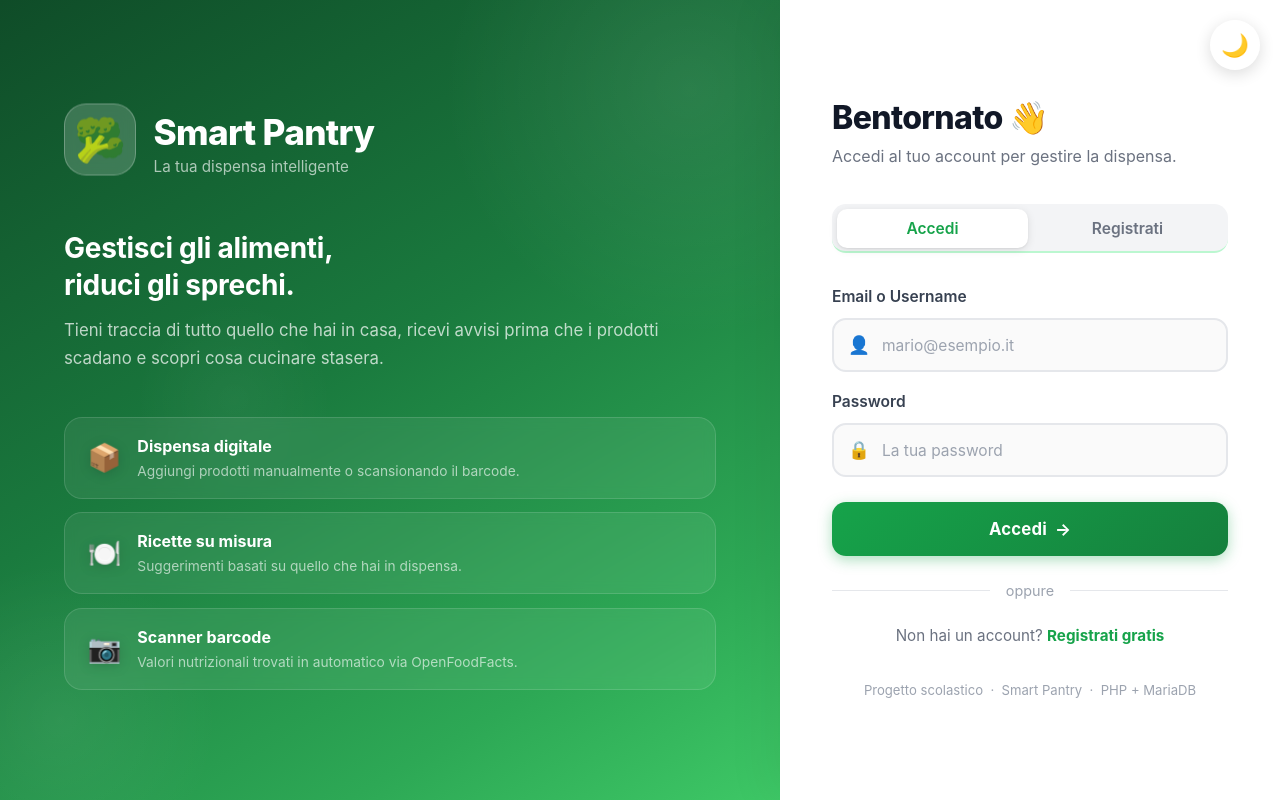
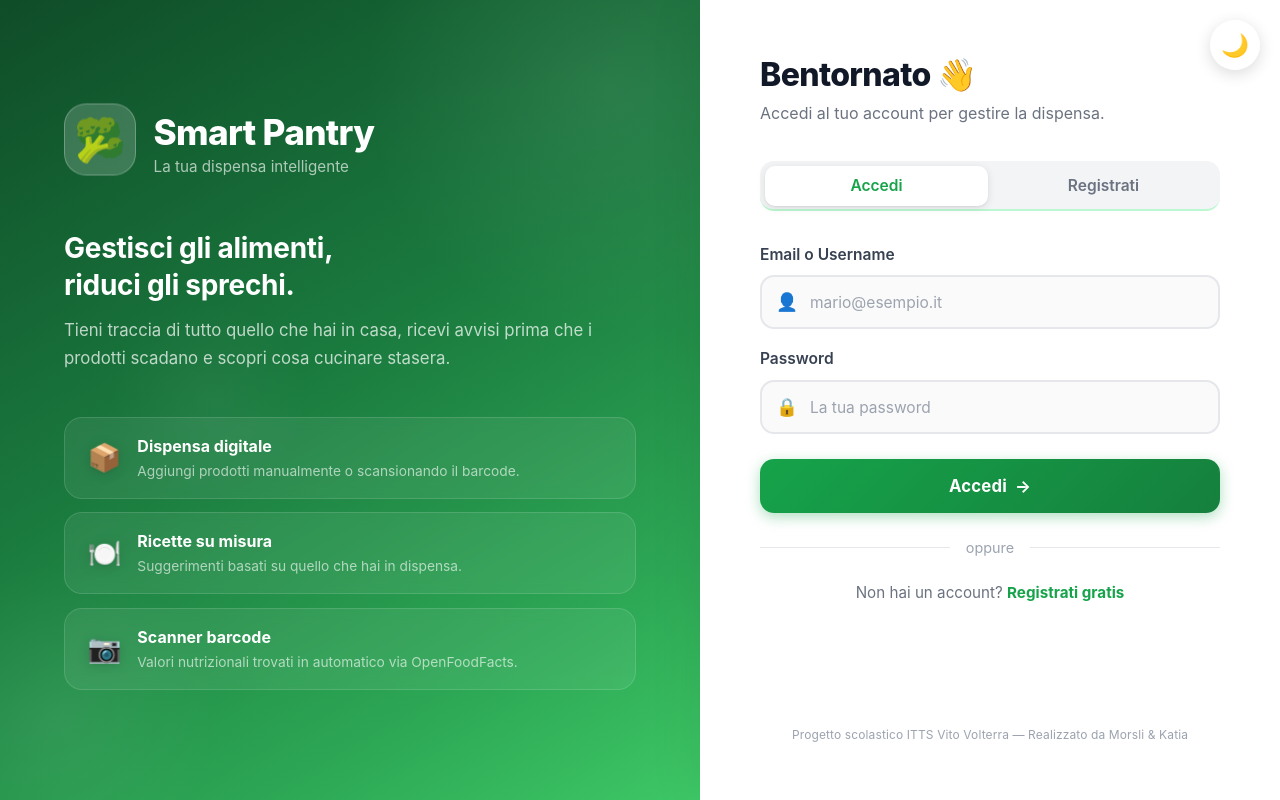
Before and after one commit to LordZizou/smartpantry2, a PHP site: page / in a window 1280 px wide. Run offline with PHP 8.4, Linux system fonts and the light colour scheme.

Commit message:
Add site footer and enlarge login panel
- Add .site-footer CSS class with dark mode support, shown on all 8 app pages
- Footer text: "Progetto scolastico ITTS Vito Volterra — Realizzato da Morsli & Katia"
- Login page: replace old auth-footer with .auth-footer-credit (same text, styled
  to sit at bottom of panel with margin-top:auto)
- auth-panel width: 500px → 580px with matching horizontal padding increase

https://claude.ai/code/session_01WSWGdtNokCvM2jVdxuqMzb

```diff
--- a/frontend/css/style.css
+++ b/frontend/css/style.css
@@ -2126,3 +2126,33 @@ input:checked + .toggle-slider::before {
 @keyframes spin {
     to { transform: rotate(360deg); }
 }
+
+/* ---------- Footer sito ---------- */
+.site-footer {
+    text-align: center;
+    padding: 0.9rem 1.5rem;
+    font-size: 0.78rem;
+    color: var(--text-muted);
+    border-top: 1px solid var(--border-light);
+    letter-spacing: 0.01em;
+    flex-shrink: 0;
+}
+.site-footer .footer-sep {
+    margin: 0 0.55rem;
+    opacity: 0.45;
+}
+[data-theme="dark"] .site-footer {
+    color: #484f58;
+    border-top-color: #21262d;
+}
+
+/* Footer nel login (dentro auth-panel) */
+.auth-footer-credit {
+    margin-top: auto;
+    padding-top: 1.5rem;
+    text-align: center;
+    font-size: 0.75rem;
+    color: #9ca3af;
+    letter-spacing: 0.01em;
+}
+[data-theme="dark"] .auth-footer-credit { color: #484f58; }
--- a/frontend/dashboard.html
+++ b/frontend/dashboard.html
@@ -299,6 +299,11 @@
             </div>
 
         </main>
+    <footer class="site-footer">
+        Progetto scolastico ITTS Vito Volterra
+        <span class="footer-sep">—</span>
+        Realizzato da Morsli &amp; Katia
+    </footer>
 </div>
 
 <script src="https://cdn.jsdelivr.net/npm/chart.js@4.4.0/dist/chart.umd.min.js"></script>
--- a/frontend/gruppo.html
+++ b/frontend/gruppo.html
@@ -309,6 +309,11 @@
         </div>
 
     </main>
+    <footer class="site-footer">
+        Progetto scolastico ITTS Vito Volterra
+        <span class="footer-sep">—</span>
+        Realizzato da Morsli &amp; Katia
+    </footer>
 </div>
 
 <script src="js/api.js"></script>
--- a/frontend/index.html
+++ b/frontend/index.html
@@ -175,13 +175,13 @@
 
         /* ---- Pannello destro: form ---- */
         .auth-panel {
-            width: 500px;
+            width: 580px;
             flex-shrink: 0;
             display: flex;
             flex-direction: column;
             justify-content: center;
             background: #fff;
-            padding: 3.5rem 3.25rem;
+            padding: 3.5rem 3.75rem;
             box-shadow: -8px 0 48px rgba(0,0,0,0.06);
             overflow-y: auto;
             animation: slideUp 0.55s cubic-bezier(0.22, 1, 0.36, 1) both;
@@ -773,8 +773,10 @@
             </p>
         </form>
 
-        <div class="auth-footer">
-            Progetto scolastico &nbsp;·&nbsp; Smart Pantry &nbsp;·&nbsp; PHP + MariaDB
+        <div class="auth-footer-credit">
+            Progetto scolastico ITTS Vito Volterra
+            <span class="footer-sep">—</span>
+            Realizzato da Morsli &amp; Katia
         </div>
     </section>
 
--- a/frontend/meals.html
+++ b/frontend/meals.html
@@ -362,6 +362,11 @@
         <div id="shopping-panel" class="card hidden" style="padding:1.4rem; margin-top:1rem;"></div>
 
     </main>
+    <footer class="site-footer">
+        Progetto scolastico ITTS Vito Volterra
+        <span class="footer-sep">—</span>
+        Realizzato da Morsli &amp; Katia
+    </footer>
 </div>
 
 <!-- ===== MODAL: Aggiungi / Modifica pasto ===== -->
--- a/frontend/pantry.html
+++ b/frontend/pantry.html
@@ -120,6 +120,11 @@
         <div id="category-view" style="display:none;"></div>
 
     </main>
+    <footer class="site-footer">
+        Progetto scolastico ITTS Vito Volterra
+        <span class="footer-sep">—</span>
+        Realizzato da Morsli &amp; Katia
+    </footer>
 </div>
 
 <!-- ===== MODAL: Aggiungi prodotto (wizard 2 step) ===== -->
--- a/frontend/recipes.html
+++ b/frontend/recipes.html
@@ -146,6 +146,11 @@
         </div>
 
     </main>
+    <footer class="site-footer">
+        Progetto scolastico ITTS Vito Volterra
+        <span class="footer-sep">—</span>
+        Realizzato da Morsli &amp; Katia
+    </footer>
 </div>
 
 <!-- ===== MODAL: Dettagli ricetta ===== -->
--- a/frontend/scanner.html
+++ b/frontend/scanner.html
@@ -202,6 +202,11 @@
         <div id="result-section" class="hidden" style="margin-top:1.5rem;"></div>
 
     </main>
+    <footer class="site-footer">
+        Progetto scolastico ITTS Vito Volterra
+        <span class="footer-sep">—</span>
+        Realizzato da Morsli &amp; Katia
+    </footer>
 </div>
 
 <script src="https://unpkg.com/html5-qrcode@2.3.8/html5-qrcode.min.js"></script>
--- a/frontend/supermercati.html
+++ b/frontend/supermercati.html
@@ -262,6 +262,11 @@
         </div>
 
     </main>
+    <footer class="site-footer">
+        Progetto scolastico ITTS Vito Volterra
+        <span class="footer-sep">—</span>
+        Realizzato da Morsli &amp; Katia
+    </footer>
 </div>
 
 <!-- Leaflet JS -->
```
